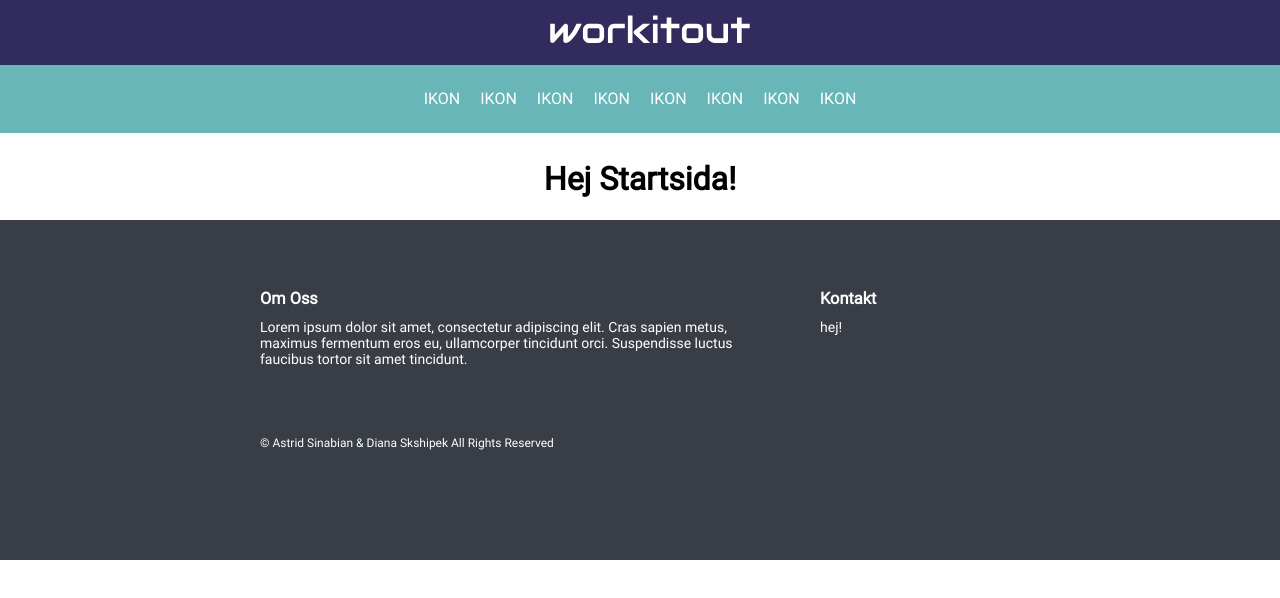
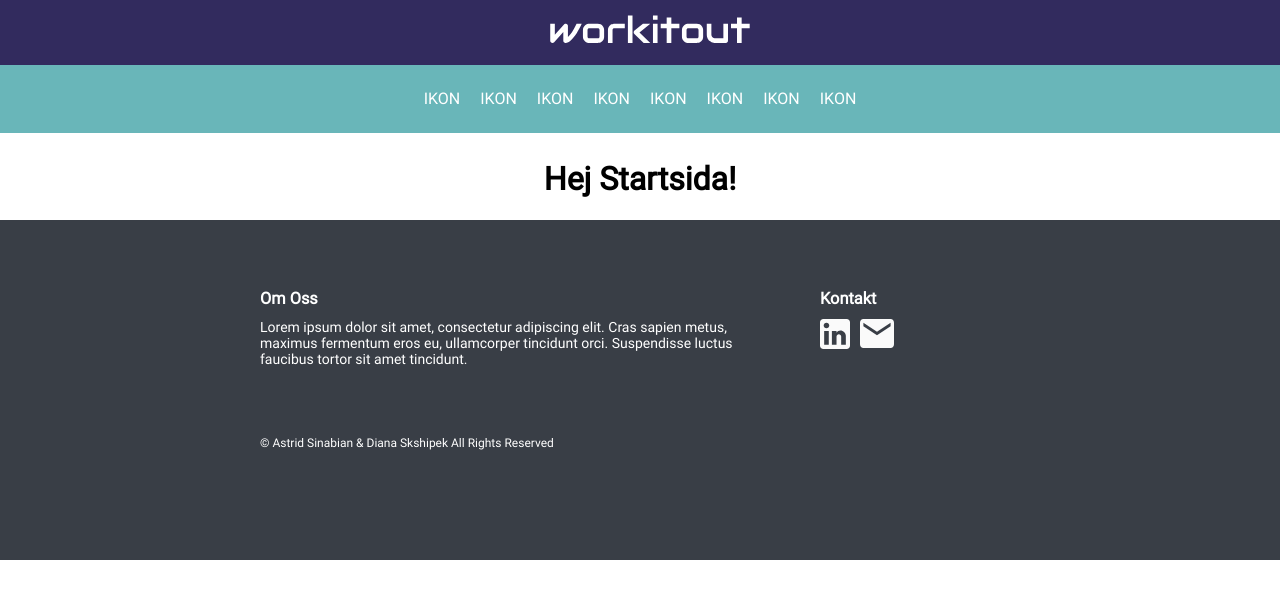
Before and after one commit to Diasks/WorkItOut, a React (Create React App) app in the folder Client/: page / in a window 1280 px wide. Shown: the top 598 px of the page. Built offline with nearby package versions, Linux system fonts and the light colour scheme.

Commit message:
T-57_Deploy-app, fix final changes to not get a conflict, deploy successfull

```diff
--- a/Client/src/components/layout/Footer.jsx
+++ b/Client/src/components/layout/Footer.jsx
@@ -12,7 +12,8 @@ function Footer() {
             <section className="contact">
               <h3>Kontakt</h3>
               <div>
-                <p>hej!</p>
+                <a href="www.linkedin.com" className="icon icon-linkedin" target="_blank" rel="noopener noreferrer"></a>
+                <a href="mailto:a.sinabian@gmail.com" className="icon icon-email" target="_blank" rel="noopener noreferrer"></a>
               </div>
             </section>
           </div>
```
